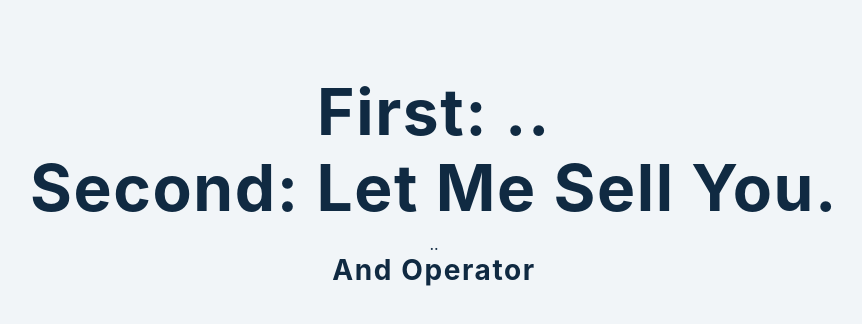
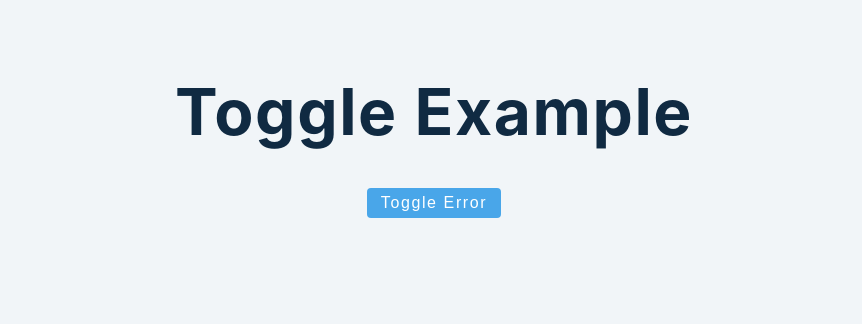
Before and after one commit to williamadahl/use-state-project, a React (Create React App) app: page / in a window 1280 px wide. Shown: the top 324 px of the page, without its empty margins (206-1068 px from the left). Built offline with nearby package versions, Linux system fonts and the light colour scheme.

Commit message:
made a simple toggle button using the short-circuiit evaluation logic

```diff
--- a/src/conditionalRendering/short-circuit-eval.js
+++ b/src/conditionalRendering/short-circuit-eval.js
@@ -9,17 +9,21 @@
 
 
 const ShortCircuit = () =>{
-    const [text, setText] = useState('..');
-    const firstValue = text || ' let me whip you.';
-    const secondValue = text && ' let me sell you.';
+    const [text, setText] = useState('');
+    const [isError, setIsError] = useState(false);
+    // const firstValue = text || ' let me whip you.';
+    // const secondValue = text && ' let me sell you.';
 
     return (
       <>
-          <h1>First: {firstValue}</h1>
-          <h1>Second: {secondValue}</h1>
-          {text || <h3>or operator</h3>}
-          {text && <h3>and operator</h3>}
-          {!text && <h3> not and operator</h3>}
+          {/*<h1>First: {firstValue}</h1> */}
+          {/* <h1>Second: {secondValue}</h1>*/}
+          {/* {text || <h3>or operator</h3>}*/}
+          {/* {text && <h3>and operator</h3>}*/}
+          {/* {!text && <h3> not and operator</h3>}*/}
+          <h1>Toggle example</h1>
+          <button className = 'btn' onClick={() => setIsError(!isError)}> Toggle error </button>
+          {isError && <h3>Error...</h3>}
       </>
     );
 
```
Also changed, not shown: 1 other file (tests, documents, lock files or other folders).
